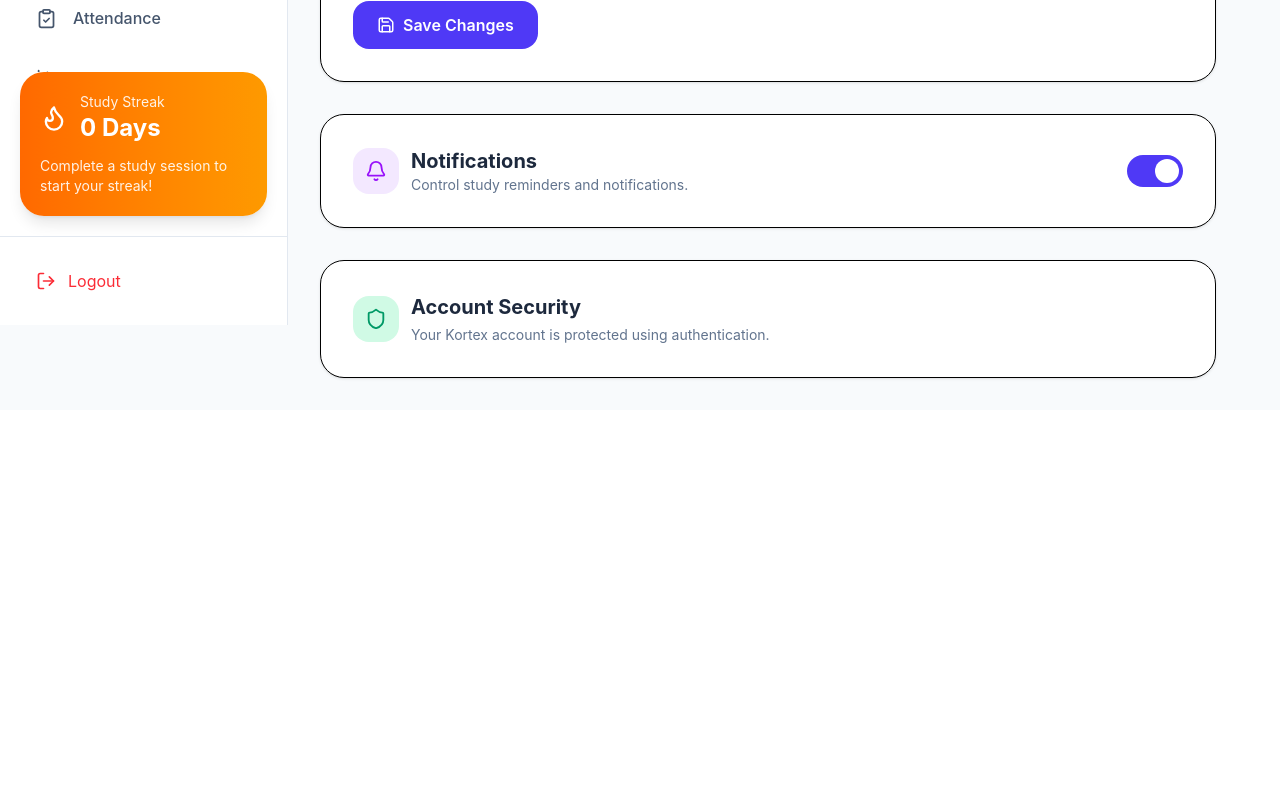
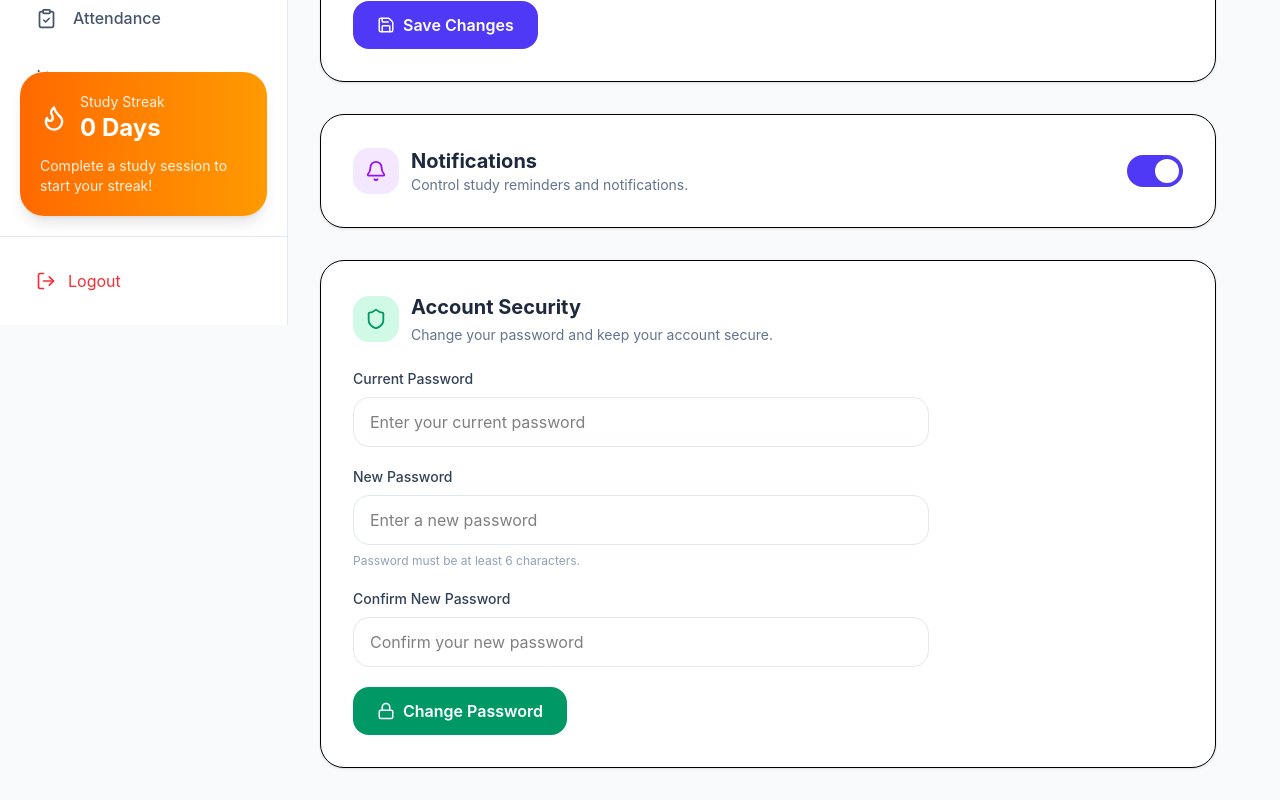
Before and after one commit to AkshithaKathir-8/ai-smart-study-planner, a React (Vite) app in the folder client/: page /settings in a window 1280 px wide. Shown: the part 475-1275 px from the top of the page. Before the commit the page ends 885 px from the top, so only its background shows below. Built offline with nearby package versions, Linux system fonts and the light colour scheme; no server answers; sample sign-in values are in the browser's storage.

Commit message:
Add password change security

```diff
--- a/client/src/pages/settings/Settings.jsx
+++ b/client/src/pages/settings/Settings.jsx
@@ -2,7 +2,13 @@ import { useState } from "react";
 import { useAuth } from "../../context/AuthContext";
 import MainLayout from "../../components/layout/MainLayout";
 import api from "../../services/api";
-import { User, Bell, Shield, Save } from "lucide-react";
+import {
+  User,
+  Bell,
+  Shield,
+  Save,
+  Lock,
+} from "lucide-react";
 
 function Settings() {
   const { user, login } = useAuth();
@@ -10,14 +16,30 @@ function Settings() {
   const [notifications, setNotifications] = useState(
     user?.notificationsEnabled ?? true
   );
+
   const [profile, setProfile] = useState({
     name: user?.name || "",
     email: user?.email || "",
   });
 
+  const [passwordData, setPasswordData] = useState({
+    currentPassword: "",
+    newPassword: "",
+    confirmPassword: "",
+  });
+
+  const [changingPassword, setChangingPassword] = useState(false);
+
   const handleChange = (e) => {
     setProfile({
       ...profile,
+      [e.target.name]: e.target.value,
+    });
+  };
+
+  const handlePasswordChange = (e) => {
+    setPasswordData({
+      ...passwordData,
       [e.target.name]: e.target.value,
     });
   };
@@ -48,9 +70,56 @@ const handleSave = async () => {
     }
   };
 
+  const handleChangePassword = async () => {
+    if (
+      !passwordData.currentPassword ||
+      !passwordData.newPassword ||
+      !passwordData.confirmPassword
+    ) {
+      alert("Please fill in all password fields.");
+      return;
+    }
+
+    if (passwordData.newPassword.length < 6) {
+      alert("New password must be at least 6 characters.");
+      return;
+    }
+
+    if (
+      passwordData.newPassword !==
+      passwordData.confirmPassword
+    ) {
+      alert("New passwords do not match.");
+      return;
+    }
+
+    try {
+      setChangingPassword(true);
+
+      await api.put("/user/change-password", {
+        currentPassword: passwordData.currentPassword,
+        newPassword: passwordData.newPassword,
+      });
+
+      setPasswordData({
+        currentPassword: "",
+        newPassword: "",
+        confirmPassword: "",
+      });
+
+      alert("Password changed successfully.");
+    } catch (error) {
+      alert(
+        error.response?.data?.message ||
+          "Failed to change password."
+      );
+    } finally {
+      setChangingPassword(false);
+    }
+  };
+
   return (
     <MainLayout>
-
       <div className="max-w-4xl space-y-8">
 
         {/* Header */}
@@ -64,7 +133,6 @@ const handleSave = async () => {
             Manage your Kortex account and preferences.
           </p>
         </div>
-
 
         {/* Profile */}
 
@@ -88,11 +156,9 @@ const handleSave = async () => {
 
           </div>
 
-
           <div className="grid md:grid-cols-2 gap-5">
 
             <div>
-
               <label className="block text-sm font-medium text-slate-700 mb-2">
                 Name
               </label>
@@ -113,18 +179,16 @@ const handleSave = async () => {
                   focus:ring-indigo-500
                 "
               />
-
             </div>
 
-
             <div>
-
               <label className="block text-sm font-medium text-slate-700 mb-2">
                 Email
               </label>
 
               <input
                 name="email"
+                type="email"
                 value={profile.email}
                 onChange={handleChange}
                 className="
@@ -139,11 +203,9 @@ const handleSave = async () => {
                   focus:ring-indigo-500
                 "
               />
-
             </div>
 
           </div>
-
 
           <button
             onClick={handleSave}
@@ -162,15 +224,11 @@ const handleSave = async () => {
               transition
             "
           >
-
             <Save size={18} />
-
             Save Changes
-
           </button>
 
         </div>
-
 
         {/* Notifications */}
 
@@ -194,7 +252,6 @@ const handleSave = async () => {
 
             </div>
 
-
             <button
               onClick={async () => {
                 const newValue = !notifications;
@@ -202,21 +259,30 @@ onClick={async () => {
                 try {
                   setNotifications(newValue);
 
-    const response = await api.put("/user/profile", {
+                  const response = await api.put(
+                    "/user/profile",
+                    {
                       name: profile.name,
                       email: profile.email,
                       notificationsEnabled: newValue,
-    });
+                    }
+                  );
 
-    const updatedUser = response.data.user;
+                  const updatedUser =
+                    response.data.user;
 
                   const token =
                     localStorage.getItem("token") ||
                     sessionStorage.getItem("token");
 
-    const rememberMe = !!localStorage.getItem("token");
+                  const rememberMe =
+                    !!localStorage.getItem("token");
 
-    login(updatedUser, token, rememberMe);
+                  login(
+                    updatedUser,
+                    token,
+                    rememberMe
+                  );
                 } catch (error) {
                   setNotifications(notifications);
 
@@ -225,7 +291,8 @@ onClick={async () => {
                       "Failed to update notification settings."
                   );
                 }
-}}              className={`
+              }}
+              className={`
                 relative
                 w-14
                 h-8
@@ -238,7 +305,6 @@ onClick={async () => {
                 }
               `}
             >
-
               <span
                 className={`
                   absolute
@@ -255,19 +321,17 @@ onClick={async () => {
                   }
                 `}
               />
-
             </button>
 
           </div>
 
         </div>
 
-
-        {/* Security */}
+        {/* Account Security */}
 
         <div className="bg-white rounded-3xl border shadow-sm p-8">
 
-          <div className="flex items-center gap-3">
+          <div className="flex items-center gap-3 mb-6">
 
             <div className="p-3 rounded-2xl bg-emerald-100 text-emerald-600">
               <Shield size={22} />
@@ -280,17 +344,133 @@ onClick={async () => {
               </h2>
 
               <p className="text-sm text-slate-500 mt-1">
-                Your Kortex account is protected using authentication.
+                Change your password and keep your account secure.
               </p>
 
             </div>
 
           </div>
 
+          <div className="space-y-5 max-w-xl">
+
+            {/* Current Password */}
+
+            <div>
+              <label className="block text-sm font-medium text-slate-700 mb-2">
+                Current Password
+              </label>
+
+              <input
+                type="password"
+                name="currentPassword"
+                value={passwordData.currentPassword}
+                onChange={handlePasswordChange}
+                placeholder="Enter your current password"
+                className="
+                  w-full
+                  border
+                  border-slate-200
+                  rounded-2xl
+                  px-4
+                  py-3
+                  outline-none
+                  focus:ring-2
+                  focus:ring-emerald-500
+                "
+              />
+            </div>
+
+            {/* New Password */}
+
+            <div>
+              <label className="block text-sm font-medium text-slate-700 mb-2">
+                New Password
+              </label>
+
+              <input
+                type="password"
+                name="newPassword"
+                value={passwordData.newPassword}
+                onChange={handlePasswordChange}
+                placeholder="Enter a new password"
+                className="
+                  w-full
+                  border
+                  border-slate-200
+                  rounded-2xl
+                  px-4
+                  py-3
+                  outline-none
+                  focus:ring-2
+                  focus:ring-emerald-500
+                "
+              />
+
+              <p className="text-xs text-slate-400 mt-2">
+                Password must be at least 6 characters.
+              </p>
+            </div>
+
+            {/* Confirm Password */}
+
+            <div>
+              <label className="block text-sm font-medium text-slate-700 mb-2">
+                Confirm New Password
+              </label>
+
+              <input
+                type="password"
+                name="confirmPassword"
+                value={passwordData.confirmPassword}
+                onChange={handlePasswordChange}
+                placeholder="Confirm your new password"
+                className="
+                  w-full
+                  border
+                  border-slate-200
+                  rounded-2xl
+                  px-4
+                  py-3
+                  outline-none
+                  focus:ring-2
+                  focus:ring-emerald-500
+                "
+              />
+            </div>
+
+            {/* Change Password Button */}
+
+            <button
+              onClick={handleChangePassword}
+              disabled={changingPassword}
+              className="
+                flex
+                items-center
+                gap-2
+                bg-emerald-600
+                text-white
+                px-6
+                py-3
+                rounded-2xl
+                font-semibold
+                hover:bg-emerald-700
+                transition
+                disabled:opacity-60
+                disabled:cursor-not-allowed
+              "
+            >
+              <Lock size={18} />
+
+              {changingPassword
+                ? "Changing Password..."
+                : "Change Password"}
+            </button>
+
           </div>
 
         </div>
 
+      </div>
     </MainLayout>
   );
 }
```
Also changed, not shown: 2 other files (tests, documents, lock files or other folders). Lines whose indentation alone changed are shown as unchanged.
